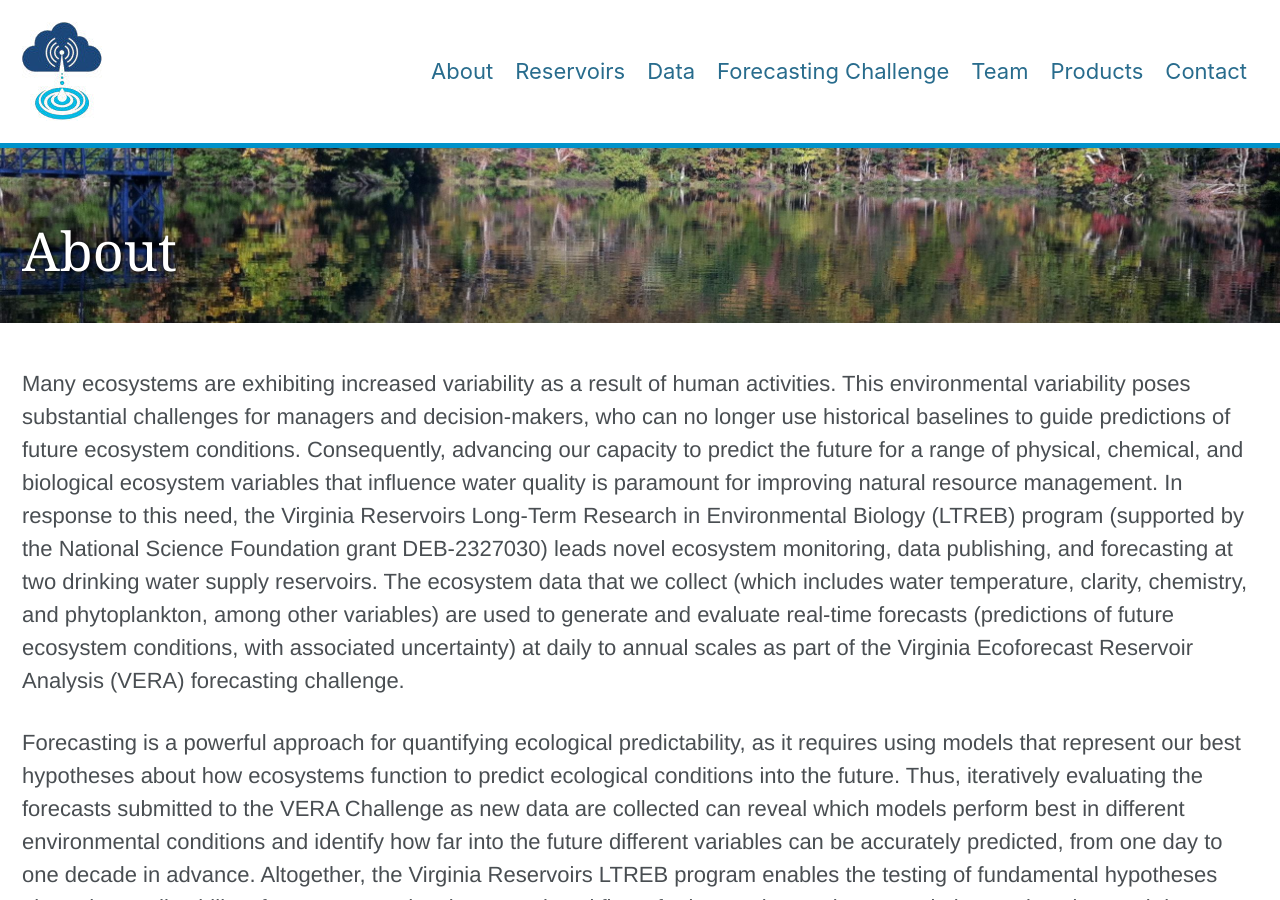
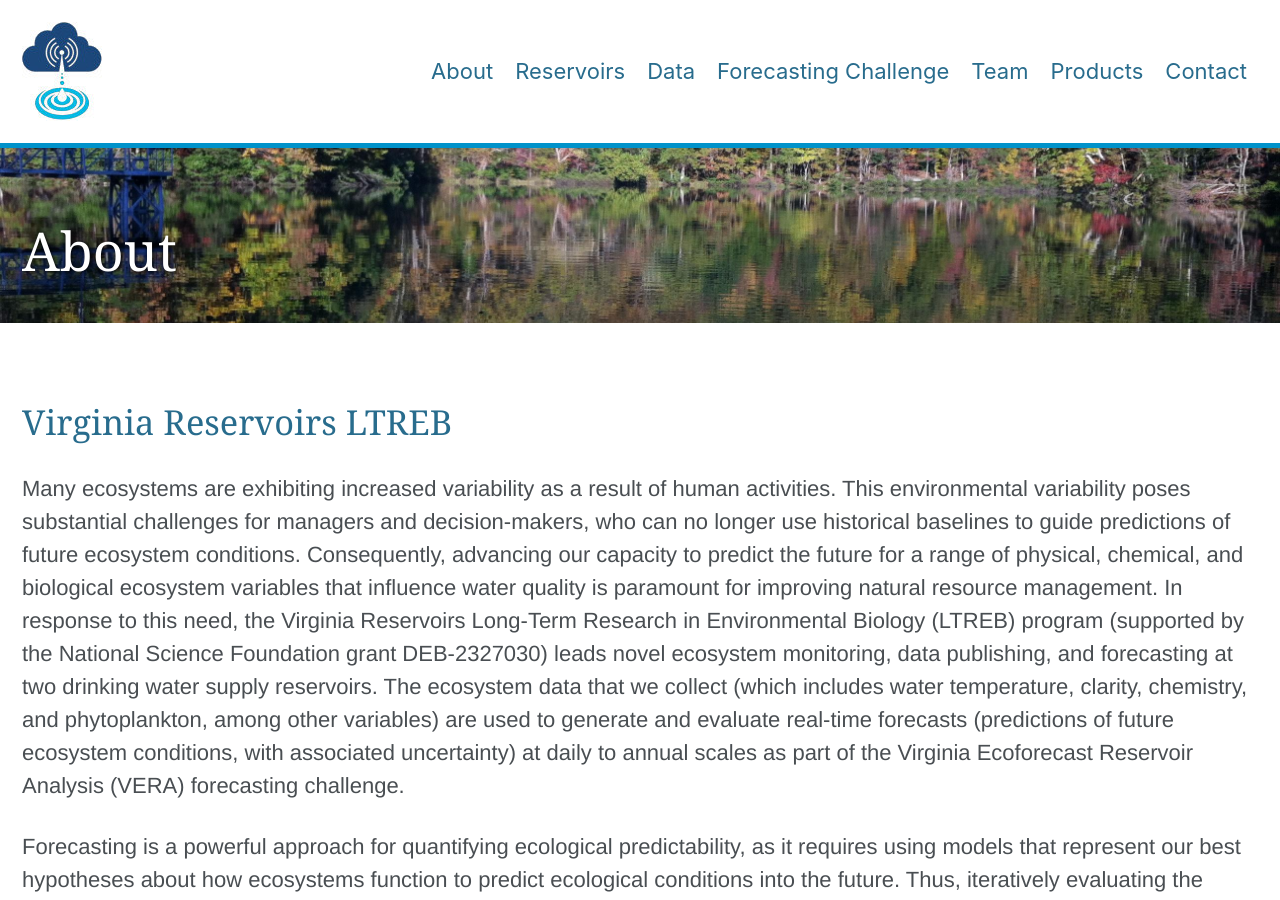
Before and after one commit to LTREB-reservoirs/LTREB-reservoirs.github.io, a Jekyll site: the page built from _pages/about.md, in a window 1280 px wide and 900 px high. Built offline with Jekyll 4.4.1, drawn with Linux system fonts in a browser that asks for light colours; cached includes are drawn as plain includes; nearby versions of some CDN libraries.

Commit message:
Update about.md

```diff
--- a/_pages/about.md
+++ b/_pages/about.md
@@ -5,6 +5,9 @@ header:
   overlay_color: "#5e616c"
   overlay_image: /assets/images/banner.jpg
 ---
+
+# Virginia Reservoirs LTREB
+
 Many ecosystems are exhibiting increased variability as a result of human activities. This environmental variability poses substantial challenges for managers and decision-makers, who can no longer use historical baselines to guide predictions of future ecosystem conditions. Consequently, advancing our capacity to predict the future for a range of physical, chemical, and biological ecosystem variables that influence water quality is paramount for improving natural resource management. In response to this need, the Virginia Reservoirs Long-Term Research in Environmental Biology (LTREB) program (supported by the National Science Foundation grant DEB-2327030) leads novel ecosystem monitoring, data publishing, and forecasting at two drinking water supply reservoirs. The ecosystem data that we collect (which includes water temperature, clarity, chemistry, and phytoplankton, among other variables) are used to generate and evaluate real-time forecasts (predictions of future ecosystem conditions, with associated uncertainty) at daily to annual scales as part of the Virginia Ecoforecast Reservoir Analysis (VERA) forecasting challenge.
 
 Forecasting is a powerful approach for quantifying ecological predictability, as it requires using models that represent our best hypotheses about how ecosystems function to predict ecological conditions into the future. Thus, iteratively evaluating the forecasts submitted to the VERA Challenge as new data are collected can reveal which models perform best in different environmental conditions and identify how far into the future different variables can be accurately predicted, from one day to one decade in advance. Altogether, the Virginia Reservoirs LTREB program enables the testing of fundamental hypotheses about the predictability of ecosystems; develops novel workflows for integrating environmental observations into real-time forecasting and data publishing; and broadens the participation of students from underrepresented groups in environmental data science. Moreover, all forecasts are disseminated to water managers in real time, enabling their immediate use as decision-making tools.
```
